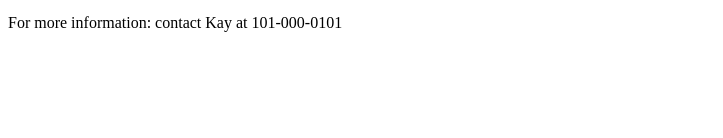
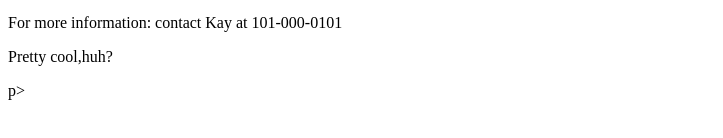
Before and after one commit to basakulcay/Trial-Repo, a plain HTML site: page index.html in a window 1280 px wide. Shown: the part 341-479 px from the top of the page, without its empty margins (0-723 px from the left). Drawn offline with Linux system fonts and the light colour scheme.

Commit message:
second commit

```diff
--- a/index.html
+++ b/index.html
@@ -15,6 +15,7 @@
     <li>Birthday presents optional</li>
 </ul>
   <p>For more information: contact Kay at 101-000-0101</p>
+  <p>Pretty cool,huh?</p>p>
 
 </body>
 </html>
```
